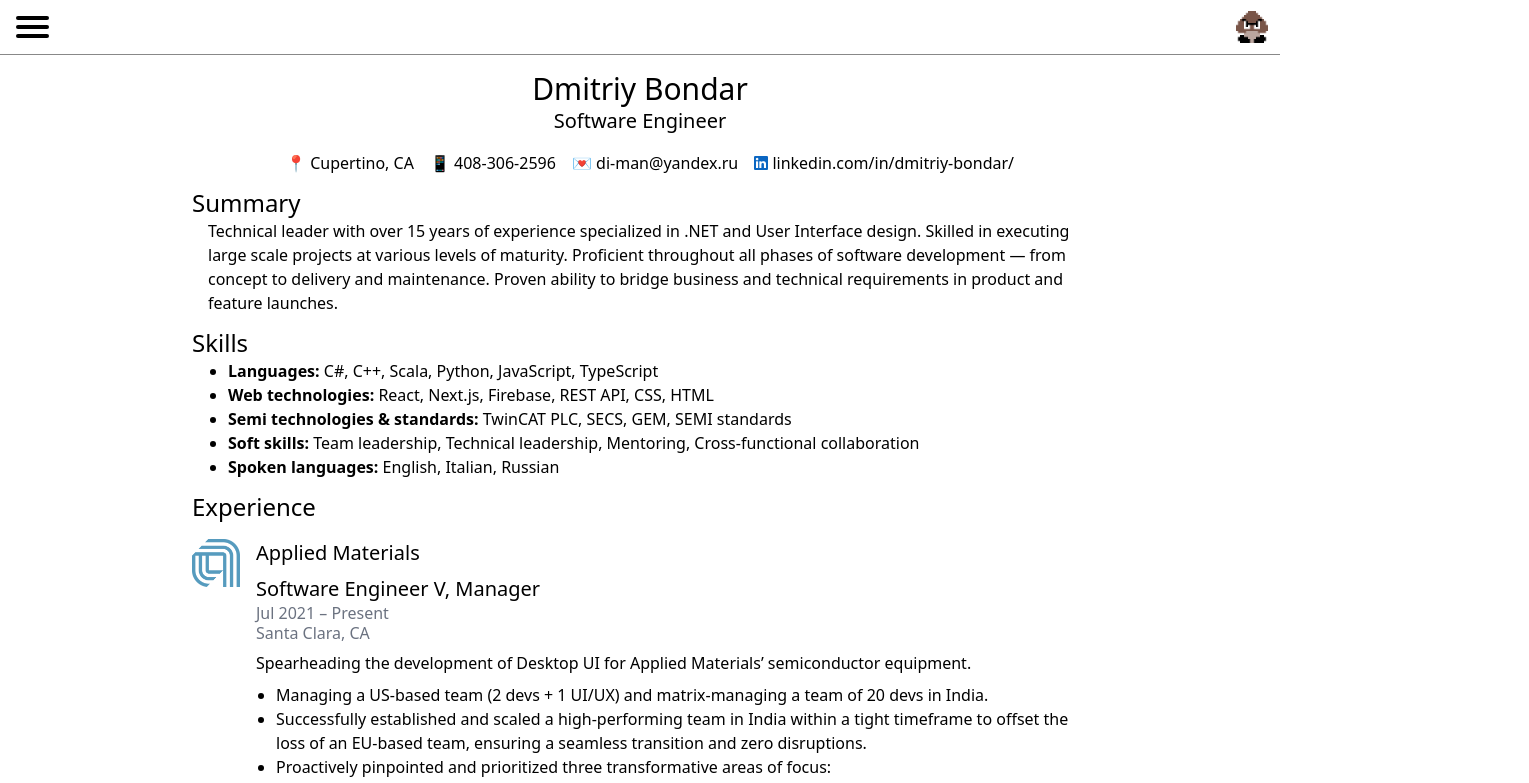
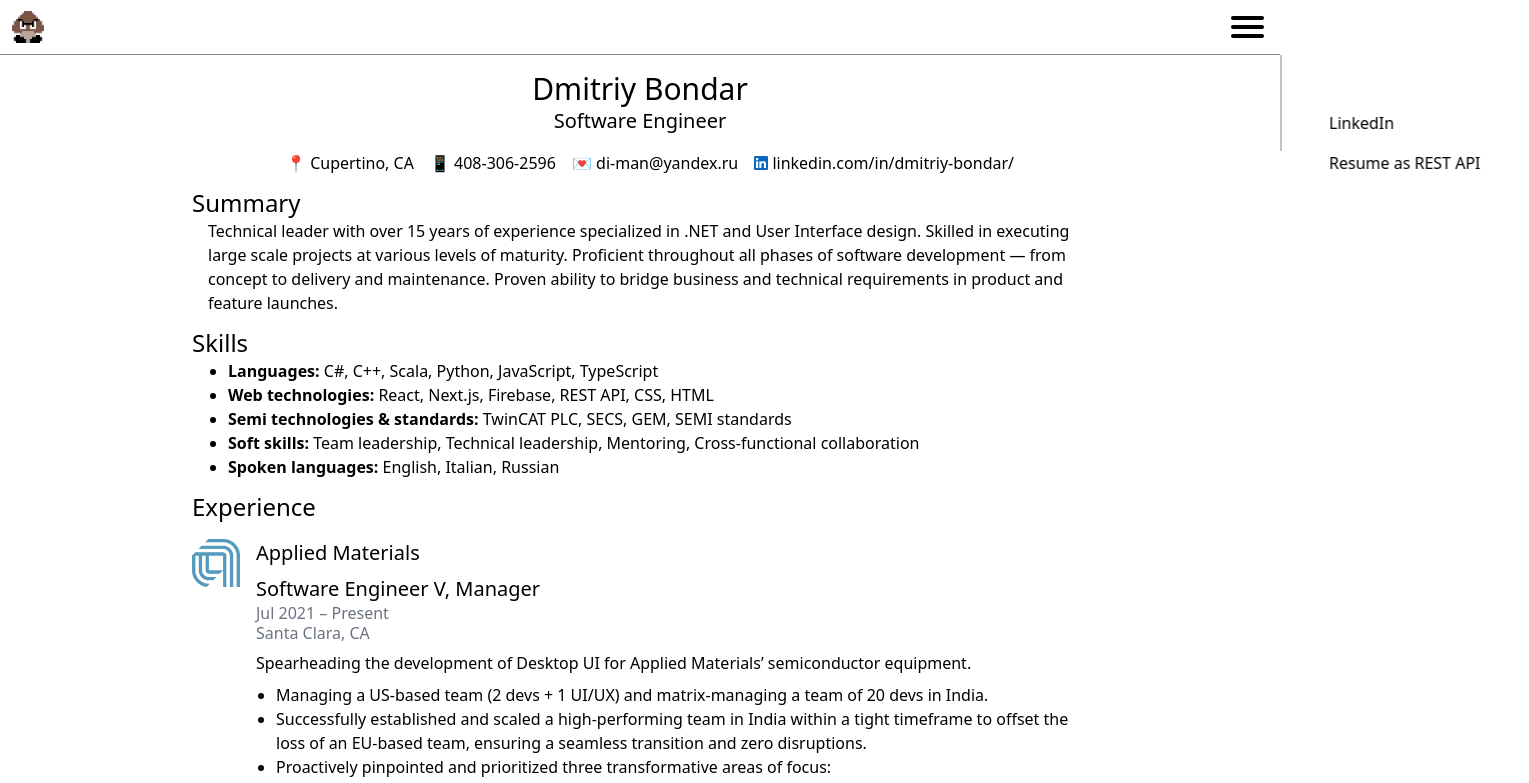
Before and after one commit to Chiocciola/resume-api, a Next.js app: page / in a window 1280 px wide. Shown: the top 783 px of the page, 1529 px wide, since content can reach past the window. Built offline with nearby package versions, Linux system fonts and the light colour scheme.

Commit message:
Move menu to the right

```diff
--- a/app/globals.css
+++ b/app/globals.css
@@ -43,8 +43,6 @@
 
 nav
 {
-  display: block;
-
   position: sticky;
   top: 0;
   width: 100%;
@@ -58,12 +56,6 @@
 /* Menu */
 #menuToggle
 {
-  /* position: fixed;
-  top: 1rem;
-  left: 1rem; */
-
-  margin: 1rem;
-
   -webkit-user-select: none;
   user-select: none;
 }
@@ -71,18 +63,16 @@
 #menuToggle input
 {
   display: block;
+  position: absolute;
 
-  position: absolute;
-  top: 1rem;
-  left: 1rem;
+  /* Size of slices and margins */
   width: 33px;
   height: 22px;
 
-  z-index: 3; /* and place it over the hamburger */
+  opacity: 0; /* hide this */
+  z-index: 1; /* and place it over the hamburger */
 
   cursor: pointer;
-
-  opacity: 0; /* hide this */
 
   -webkit-touch-callout: none;
 }
@@ -91,15 +81,10 @@
 {
   display: block;
 
-  /* position: relative; */
-
   width: 33px;
   height: 4px;
 
-  /* margin-top: 5px; */
   margin-bottom: 5px;
-
-  z-index: 2;
 
   background: var(--fore-color);
   border-radius: 3px;
@@ -128,76 +113,46 @@
   margin-bottom: 0;
 }
 
-/*
- * Transform all the slices of hamburger
- * into a crossmark.
- */
+/* Transform all the slices of hamburger into a crossmark. */
 #menuToggle input:checked ~ span
 {
-  opacity: 1;
+  /* opacity: 1; */
   transform: rotate(45deg) translate(4.5px, -3.5px);
-  /* background: var(--back-color); */
 }
 
-/*
- * But let's hide the middle one.
- */
+/* Hide the middle one. */
 #menuToggle input:checked ~ span:nth-last-child(3)
 {
   opacity: 0;
-  transform: rotate(0deg) scale(0.0, 1);
+  transform: rotate(0deg) scale(0.0, 0.0);
 }
 
-/*
- *  the last one should go the other direction
- */
+/* The last one should go the other direction. */
 #menuToggle input:checked ~ span:nth-last-child(2)
 {
   transform: rotate(-45deg) translate(2.5px, 5.5px);
 }
 
-/*
- * Make this absolute positioned
- * at the top left of the screen
- */
 #menu
 {
   position: fixed;
   top: 55px;
-  left: -1rem;
+  right: 0;
+  height: 100%;
 
-  height: 100%;
-  overflow: auto;
-
-  z-index: 1;
-
-  border-right: 1px solid #888;
+  border-left: 1px solid #888;
 
   -webkit-backdrop-filter: blur(10px);
   backdrop-filter: blur(10px);
 
-  padding: 50px;
-
-  transform-origin: 0% 0%;
-  transform: translate(-100%, 0);
+  /* Hide menu. */
+  transform: translate(100%, 0);
 
   transition: transform 0.5s cubic-bezier(0.77,0.2,0.05,1.0);
 }
 
-/*
- * And let's slide it in from the left
- */
+/* Show menu. */
 #menuToggle input:checked ~ #menu
 {
   transform: none;
 }
-
-#menu ul
-{
-  list-style-type: none;
-}
-
-#menu li
-{
-  padding: 10px 0;
-}
--- a/app/layout.tsx
+++ b/app/layout.tsx
@@ -16,21 +16,23 @@
     <html lang="en">
       <body>
 
-        <nav className="flex flex-row">
-          <div id="menuToggle">
+        <nav className="flex justify-between flex-row">
+
+          <Image src="/goomba.png" className="m-auto mx-3" alt="Dmitriy Bondar" width="32" height="32" />
+
+          <div id="menuToggle" className='m-4'>
 
             <input type="checkbox" />
             <span/>
             <span/>
             <span/>
 
-            <ul id="menu">
-              <li><a href="https://www.linkedin.com/in/dmitriy-bondar/">LinkedIn</a></li>
-              <li><a href='/api/resume'>Resume as REST API</a></li>
+            <ul id="menu" className='p-12'>
+              <li className="py-2"><a href="https://www.linkedin.com/in/dmitriy-bondar/">LinkedIn</a></li>
+              <li className="py-2"><a href='/api/resume'>Resume as REST API</a></li>
             </ul>
           </div>
 
-          <Image src="/goomba.png" className="m-auto mr-3" alt="Dmitriy Bondar" width="32" height="32" />
         </nav>
 
         {children}
```
